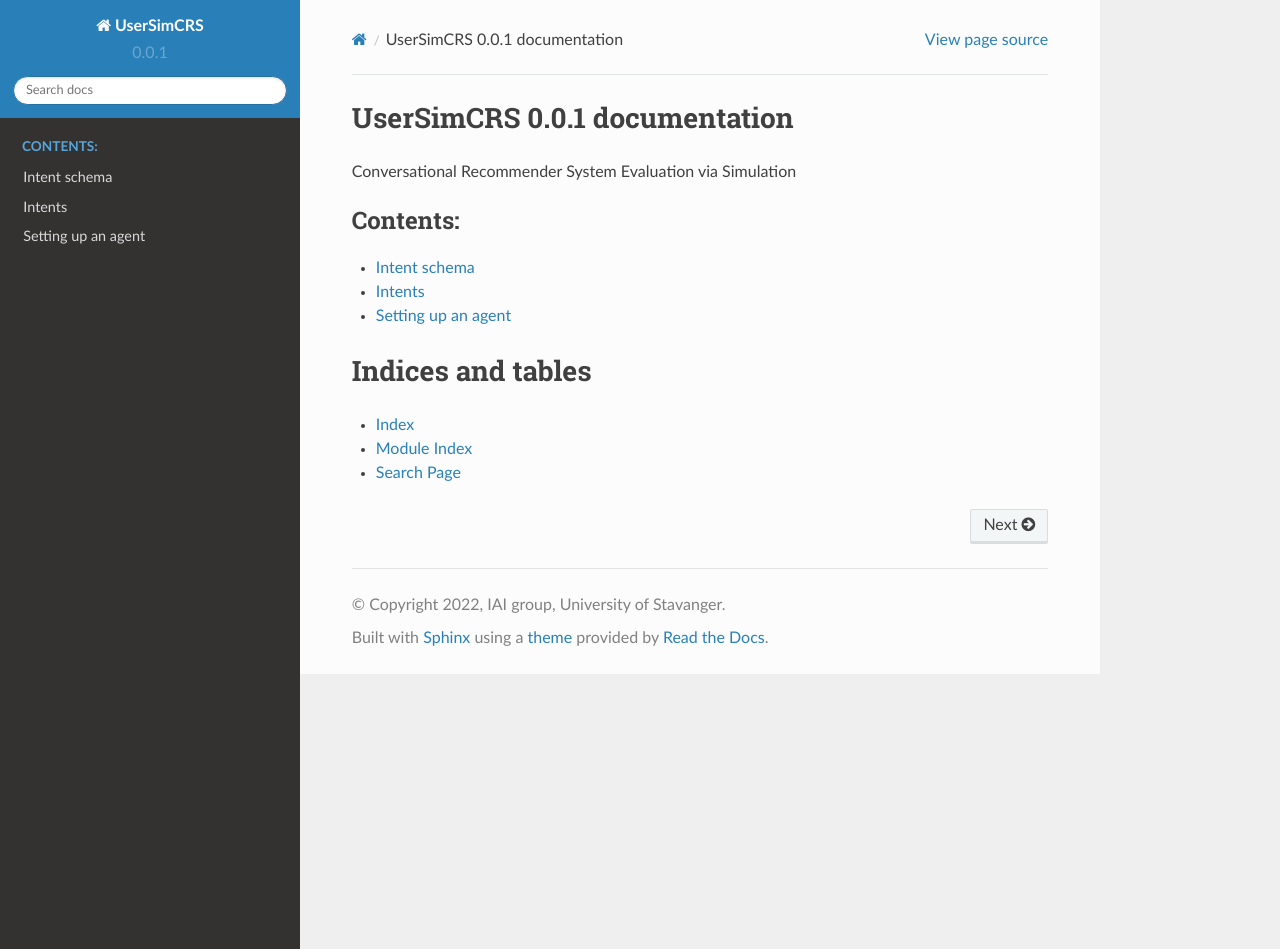
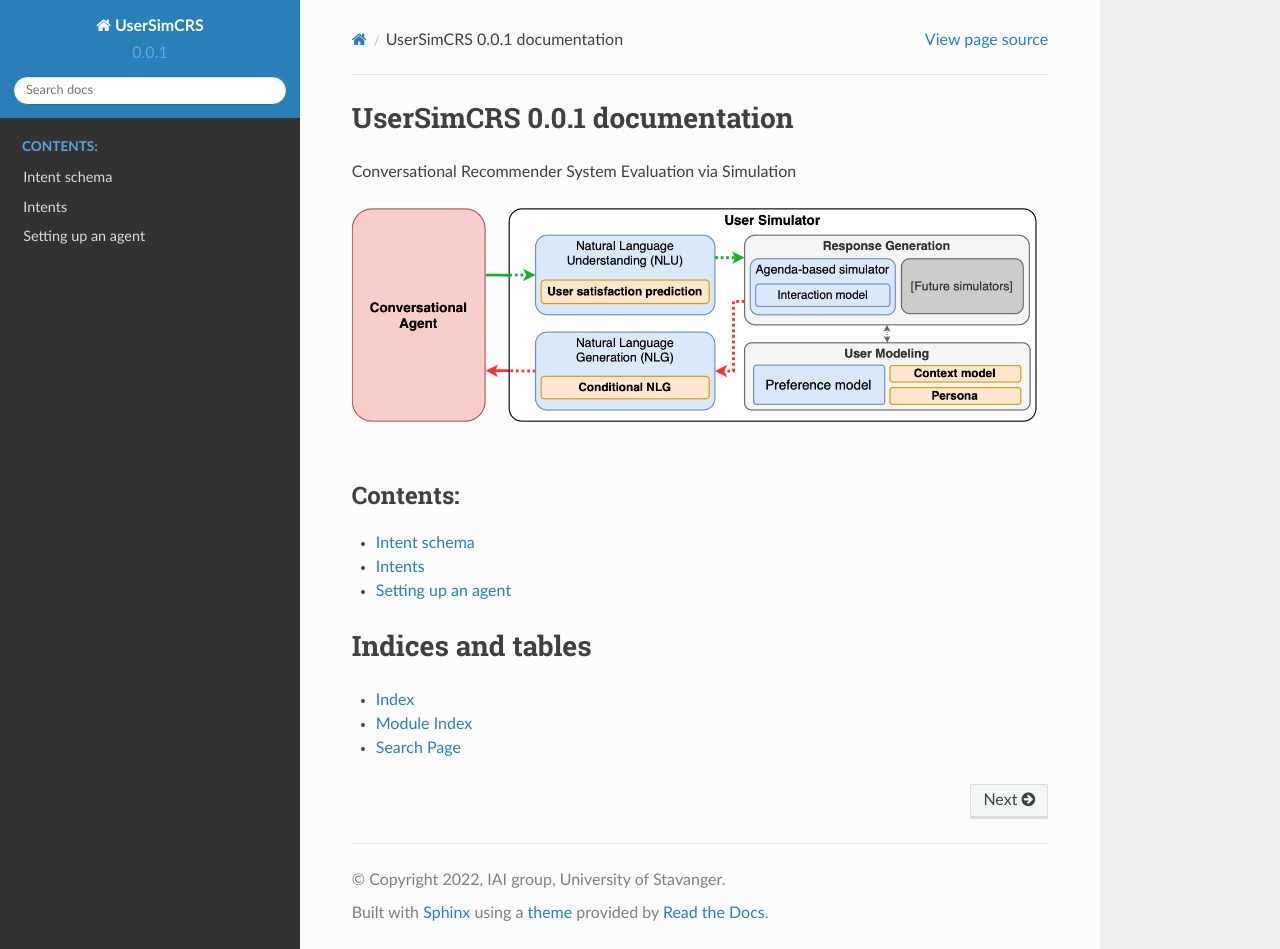
Before and after one commit to iai-group/UserSimCRS, a Sphinx documentation site: the page built from docs/source/index.rst, in a window 1280 px wide and 949 px high. Built offline with Sphinx 7.4.7 and the Read the Docs theme 2.0.0, drawn with Linux system fonts in a browser that asks for light colours; pages that are not in the unit, such as notebooks, are missing from menus.

Commit message:
Add conceptual overview

```diff
--- a/docs/source/index.rst
+++ b/docs/source/index.rst
@@ -2,6 +2,10 @@ UserSimCRS |release| documentation
 ==================================
 
 Conversational Recommender System Evaluation via Simulation
+
+.. image:: _static/UserSimCRS-Overview.png
+    :width: 700
+    :alt: Conceptual overview figure.
 
 .. toctree::
    :maxdepth: 1
```
Also changed, not shown: .pre-commit-config.yaml, docs/source/_static/UserSimCRS-Overview.png (added).
